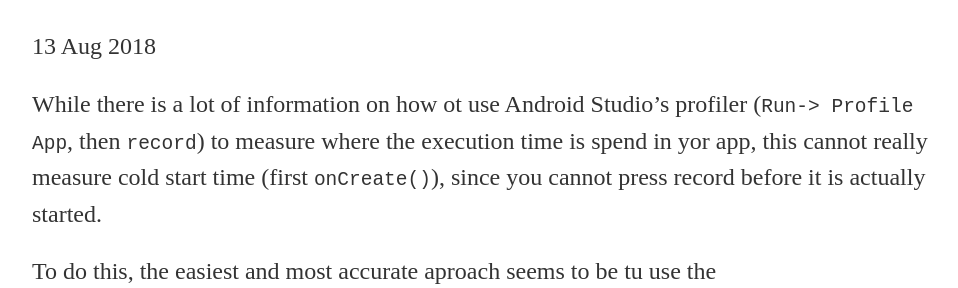
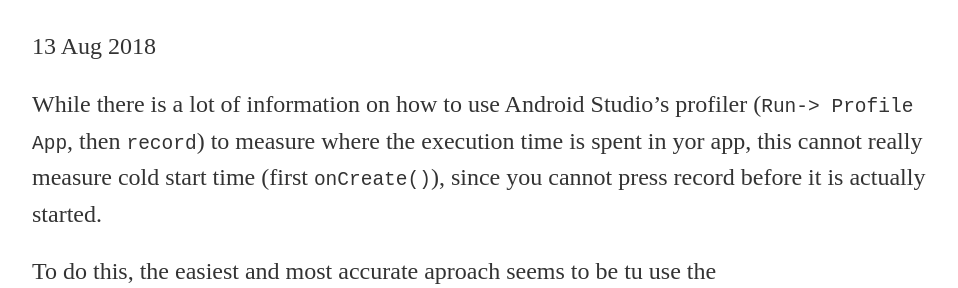
Before and after one commit to lbradesko/lbradesko.github.io, a Jekyll site: the page built from _posts/2018-08-13-profiling-on-create.md, in a window 1280 px wide. Shown: the part 167-455 px from the top of the page, without its empty margins (160-1118 px from the left). Built offline with Jekyll 4.4.1, drawn with Linux system fonts in a browser that asks for light colours.

Commit message:
Update 2018-08-13-profiling-on-create.md

````diff
--- a/_posts/2018-08-13-profiling-on-create.md
+++ b/_posts/2018-08-13-profiling-on-create.md
@@ -4,7 +4,7 @@
 date: 2018-08-13
 ---
 
-While there is a lot of information on how ot use Android Studio's profiler (`Run-> Profile App`, then `record`) to measure where the execution time is spend in yor app, this cannot really measure cold start time (first `onCreate()`), since you cannot press record before it is actually started.
+While there is a lot of information on how to use Android Studio's profiler (`Run-> Profile App`, then `record`) to measure where the execution time is spent in yor app, this cannot really measure cold start time (first `onCreate()`), since you cannot press record before it is actually started.
 
 To do this, the easiest and most accurate aproach seems to be tu use the `Debug.startMethodTracing()` and `Debug.stopMethodTracing()`. Example:
 ```Java
````
